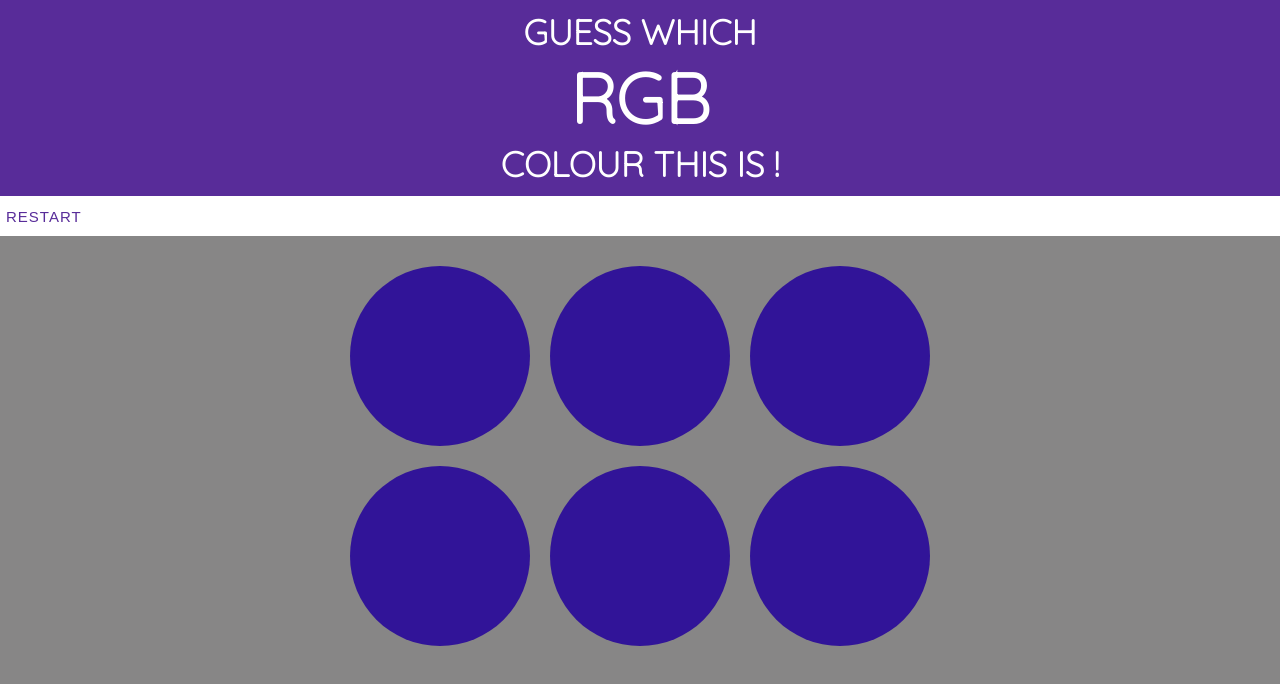
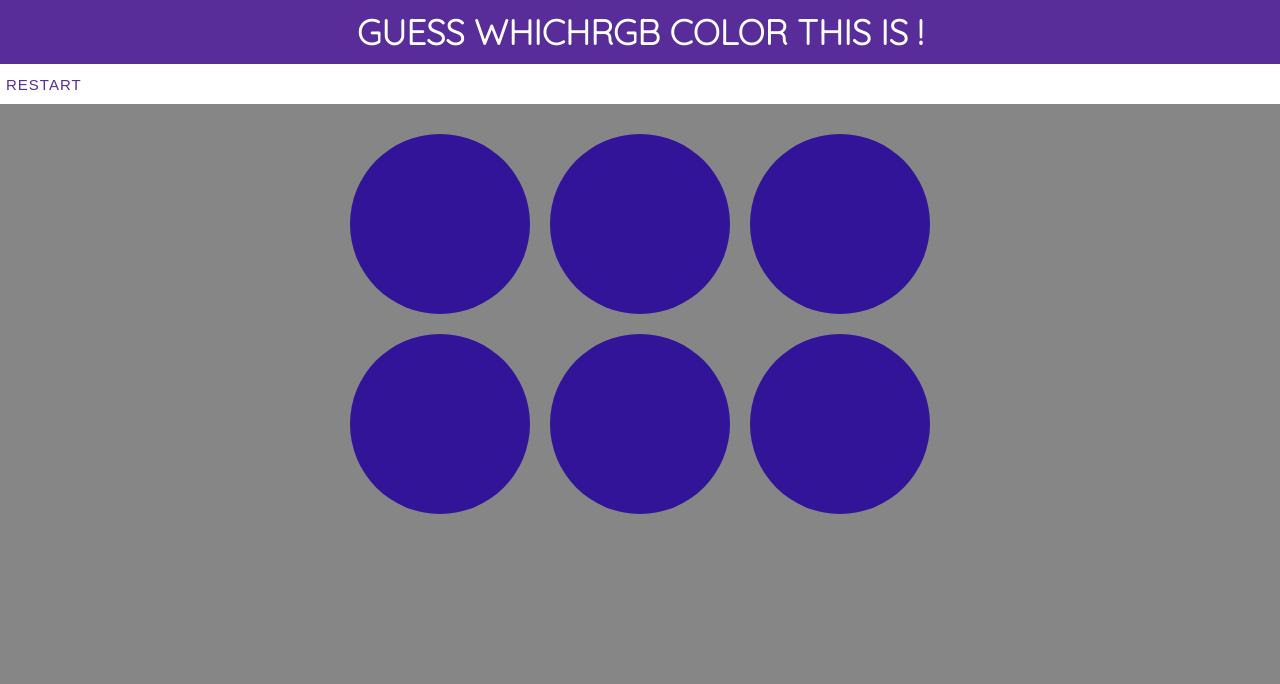
Before and after one commit to AlbionAskushaj/AlbionTut5.github.io, a plain HTML site: page index.html in a window 1280 px wide. Drawn offline with Linux system fonts and the light colour scheme.

Commit message:
Update index.html

```diff
--- a/index.html
+++ b/index.html
@@ -1,12 +1,12 @@
 <html>
 <head>
-	<title>Tutorial 5 Colour Game</title>
+	<title>Tutorial 5 color Game</title>
 	<link rel="stylesheet" type="text/css" href="style.css">
 	<link href='https://fonts.googleapis.com/css?family=Quicksand:300' rel='stylesheet' type='text/css'>
 
 </head>
 <body>
-	<h1>Guess which<span id="colour-to-guess">RGB</span> colour this is !</h1>
+	<h1>Guess which<span id="color-to-guess">RGB</span> color this is !</h1>
 	<div id ="menu">
 		<button id="restart">Restart</button>
 		<span id="result-message"></span>
```
